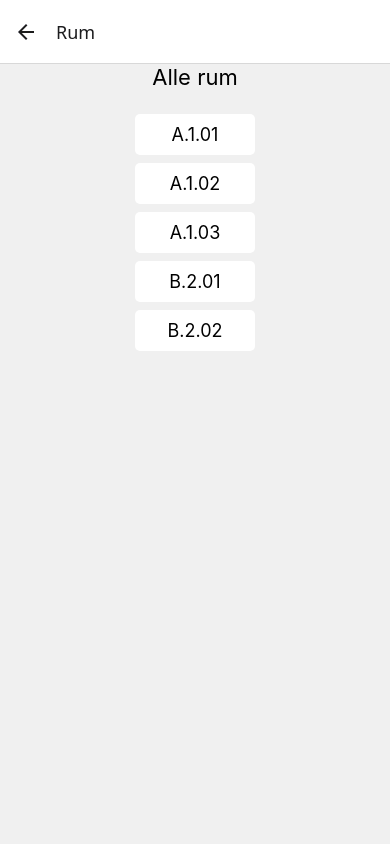
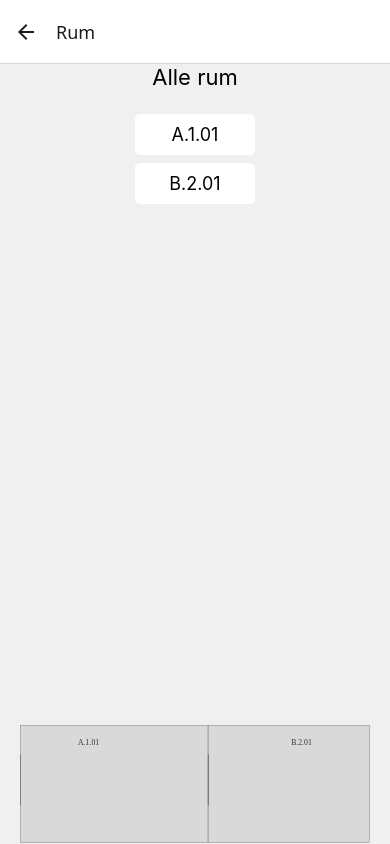
Before and after one commit to nodaniels/ComponentProject, a React Native app: screen /Rooms in a window 390 px wide. Built offline with nearby package versions, Linux system fonts and the light colour scheme.

Commit message:
funktionalitet virker nogenlunde

```diff
--- /dev/null
+++ b/components/BuildingSvgComponent.js
@@ -0,0 +1,22 @@
+import React from 'react';
+import Svg, { Rect, Text } from 'react-native-svg';
+
+const BuildingSvgComponent = ({ highlightRoom, width = 350, height = 120 }) => {
+  // Bestem farve på rektangler baseret på highlightRoom
+  const leftFill = highlightRoom === 'A.1.01' ? 'lightgreen' : '#D9D9D9';
+  const rightFill = highlightRoom === 'B.2.01' ? 'lightgreen' : '#D9D9D9';
+
+  return (
+    <Svg width={width} height={height} viewBox="0 0 1807 607">
+      <Rect width="1807" height="607" fill="#E5E5E5" />
+      <Rect x="0.5" y="0.5" width="970" height="606" fill={leftFill} stroke="black" />
+      <Rect x="971.5" y="0.5" width="835" height="606" fill={rightFill} stroke="black" />
+      <Rect x="970.75" y="150.75" width="1.5" height="262.5" fill="#713131" stroke="#6C4646" strokeWidth="1.5" />
+      <Rect x="0.75" y="150.75" width="1.5" height="262.5" fill="#713131" stroke="#6C4646" strokeWidth="1.5" />
+      <Text x="300" y="100" fontSize="40" fill="#333">A.1.01</Text>
+      <Text x="1400" y="100" fontSize="40" fill="#333">B.2.01</Text>
+    </Svg>
+  );
+};
+
+export default BuildingSvgComponent;
--- a/components/RoomsScreen.js
+++ b/components/RoomsScreen.js
@@ -1,17 +1,29 @@
+
 import React from 'react';
 import { View, Text, FlatList } from 'react-native';
-
+import BuildingSvgComponent from './BuildingSvgComponent';
 
 const ROOMS = [
   { id: 'A.1.01', name: 'A.1.01' },
-  { id: 'A.1.02', name: 'A.1.02' },
-  { id: 'A.1.03', name: 'A.1.03' },
   { id: 'B.2.01', name: 'B.2.01' },
-  { id: 'B.2.02', name: 'B.2.02' },
 ];
 
 const RoomsScreen = ({ route }) => {
   const highlightRoom = route?.params?.room;
+  // Beregn farver til rektangler i SVG
+  const getRectFill = (roomId) => (highlightRoom === roomId ? 'lightgreen' : '#D9D9D9');
+
+  // SVG override props
+  const svgProps = {
+    width: 350,
+    height: 120,
+    // override farver på de to rum
+    rect: [
+      { key: 'left', x: 0.5, y: 0.5, width: 970, height: 606, fill: getRectFill('A.1.01'), stroke: 'black' },
+      { key: 'right', x: 971.5, y: 0.5, width: 835, height: 606, fill: getRectFill('B.2.01'), stroke: 'black' },
+    ],
+  };
+
   return (
     <View style={{ flex: 1, alignItems: 'center', justifyContent: 'center', backgroundColor: '#f0f0f0' }}>
       <Text style={{ fontSize: 22, marginBottom: 20 }}>Alle rum</Text>
@@ -32,6 +44,9 @@ const RoomsScreen = ({ route }) => {
           }}>{item.name}</Text>
         )}
       />
+      <View style={{ marginTop: 30 }}>
+        <BuildingSvgComponent highlightRoom={highlightRoom} width={350} height={120} />
+      </View>
     </View>
   );
 };
--- a/components/SearchScreen.js
+++ b/components/SearchScreen.js
@@ -1,5 +1,7 @@
+
 import React, { useState } from 'react';
 import { View, Text, TextInput, Button } from 'react-native';
+import BuildingSvgComponent from './BuildingSvgComponent';
 
 
 const SearchScreen = ({ navigation }) => {
@@ -15,6 +17,9 @@ const SearchScreen = ({ navigation }) => {
         onChangeText={setSearch}
       />
       <Button title="Søg" onPress={() => navigation.navigate('Rooms', { room: search })} />
+      <View style={{ marginTop: 30 }}>
+        <BuildingSvgComponent highlightRoom={search} width={350} height={120} />
+      </View>
     </View>
   );
 };
```
Also changed, not shown: assets/building.svg, 1 other file (tests, documents, lock files or other folders).
